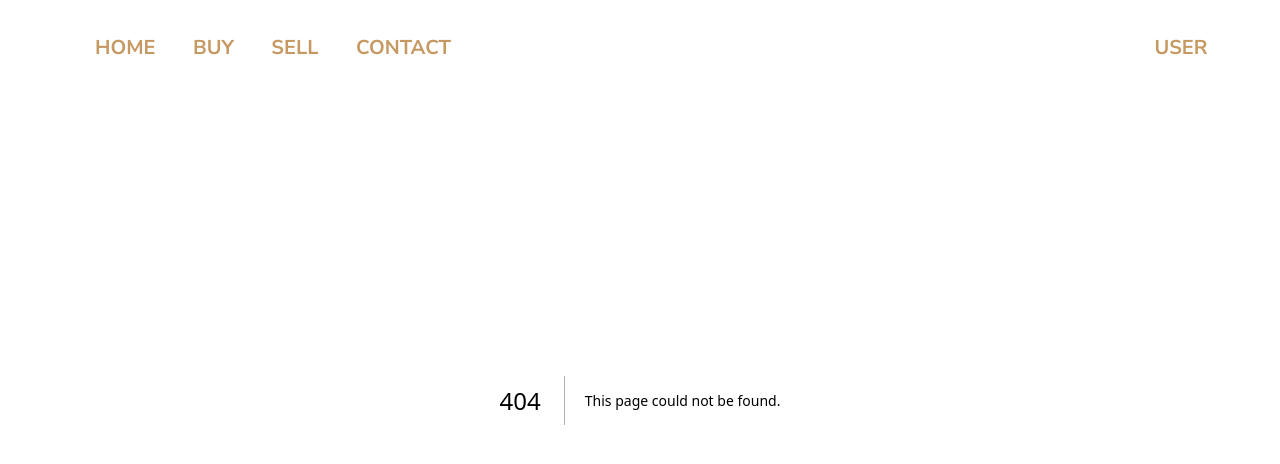
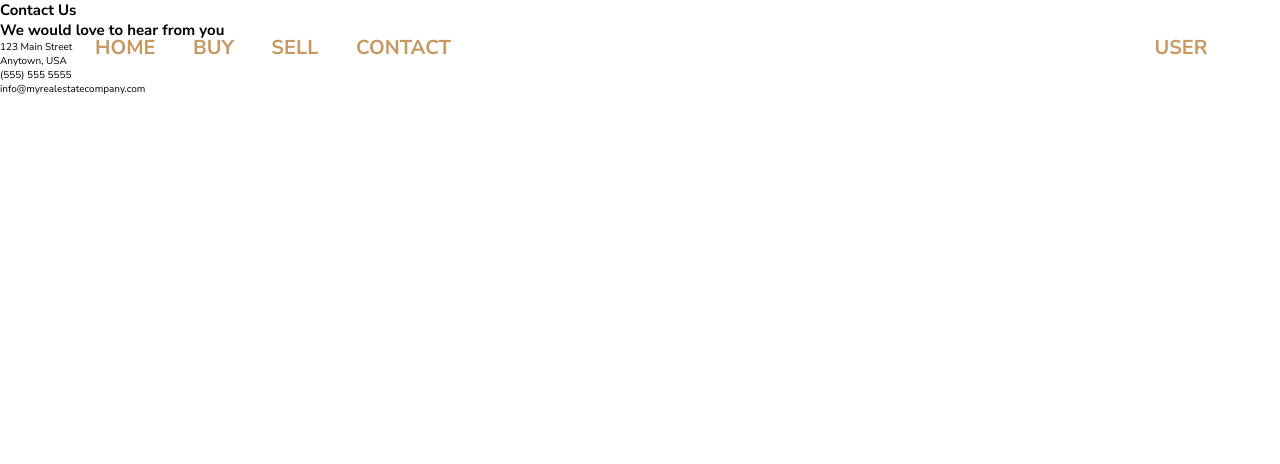
Before and after one commit to michalsamulak/real_estate, a Next.js app: page /contact in a window 1280 px wide. Before the commit this address had no page. Shown: the top 464 px of the page. Built offline with nearby package versions, Linux system fonts and the light colour scheme.

Commit message:
add contact header component

```diff
--- /dev/null
+++ b/components/contact/header.tsx
@@ -0,0 +1,29 @@
+import React from 'react';
+import styles from '../contact/header.module.scss'
+
+function SectionHeader() {
+  return (
+    <section className={styles.section_header}>
+      <div className={styles.section_content}>
+        <h1 className={styles.section_title}>Contact Us</h1>
+        <h2 className={styles.section_subtitle}>We would love to hear from you</h2>
+        <div className={styles.contact_info}>
+          <div className={styles.contact_info_item}>
+            <i className={styles.contact_info_icon}></i>
+            <p className={styles.contact_info_text}>123 Main Street<br />Anytown, USA</p>
+          </div>
+          <div className={styles.contact_info_item}>
+            <i className={styles.contact_info_icon}></i>
+            <p className={styles.contact_info_text}>(555) 555 5555</p>
+          </div>
+          <div className={styles.contact_info_item}>
+            <i className={styles.contact_info_icon }></i>
+            <p className={styles.contact_info_text}>info@myrealestatecompany.com</p>
+          </div>
+        </div>
+      </div>
+    </section>
+  );
+}
+
+export default SectionHeader;
--- a/components/navbar/navbar.tsx
+++ b/components/navbar/navbar.tsx
@@ -38,7 +38,7 @@ const NavBar = () => {
             Sell
           </li>
             </Link>
-            <Link href={'/sell'}>
+            <Link href={'/contact'}>
           <li className={styles.navItem} >
             Contact
           </li>
--- /dev/null
+++ b/src/pages/contact/index.tsx
@@ -0,0 +1,10 @@
+import React from 'react'
+import SectionHeader from '../../../components/contact/header'
+
+const Contact = () => {
+  return (
+    <SectionHeader />
+  )
+}
+
+export default Contact
```
Also changed, not shown: components/contact/form.module.scss (added), components/contact/form.tsx (added), components/contact/header.module.scss (added).
